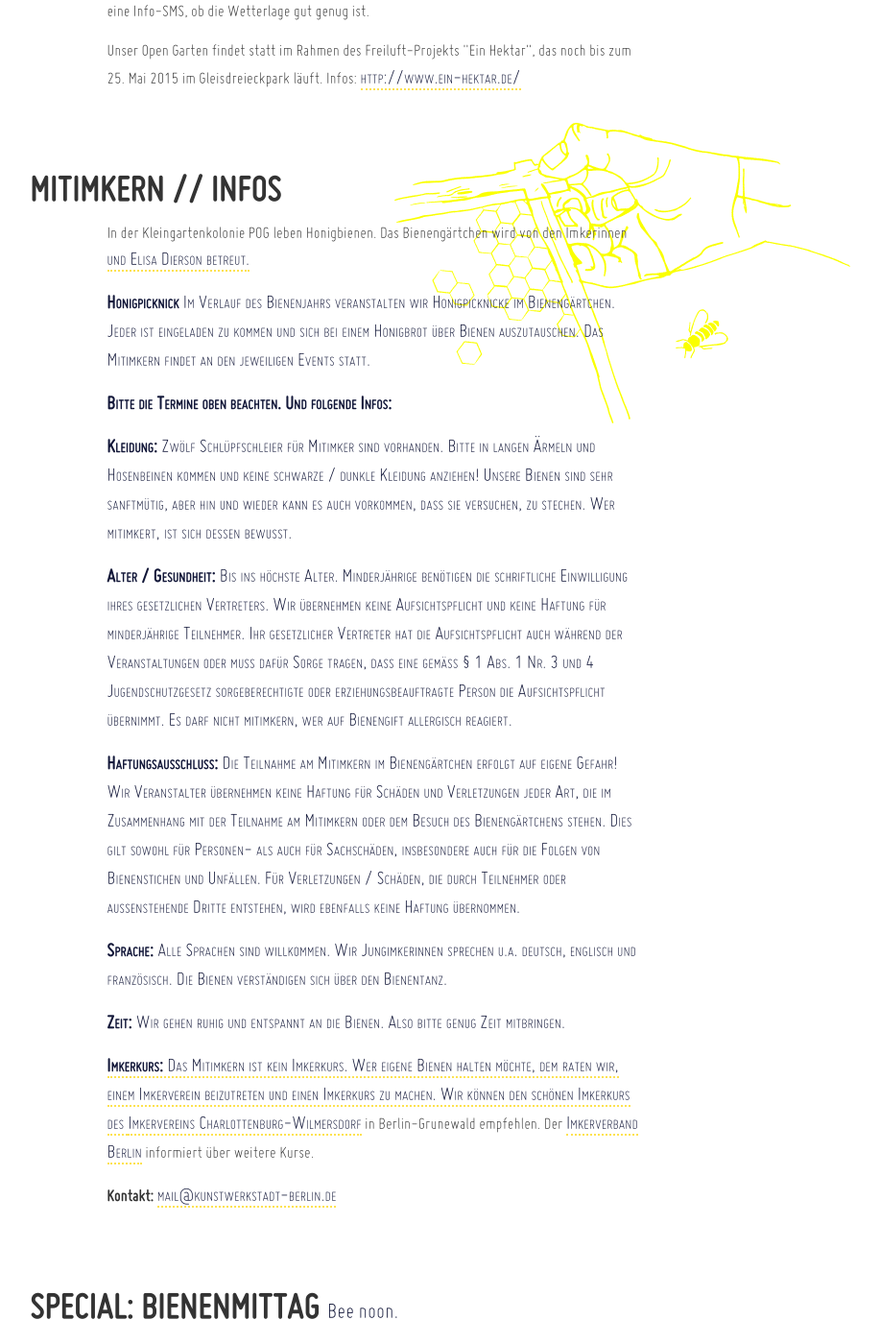
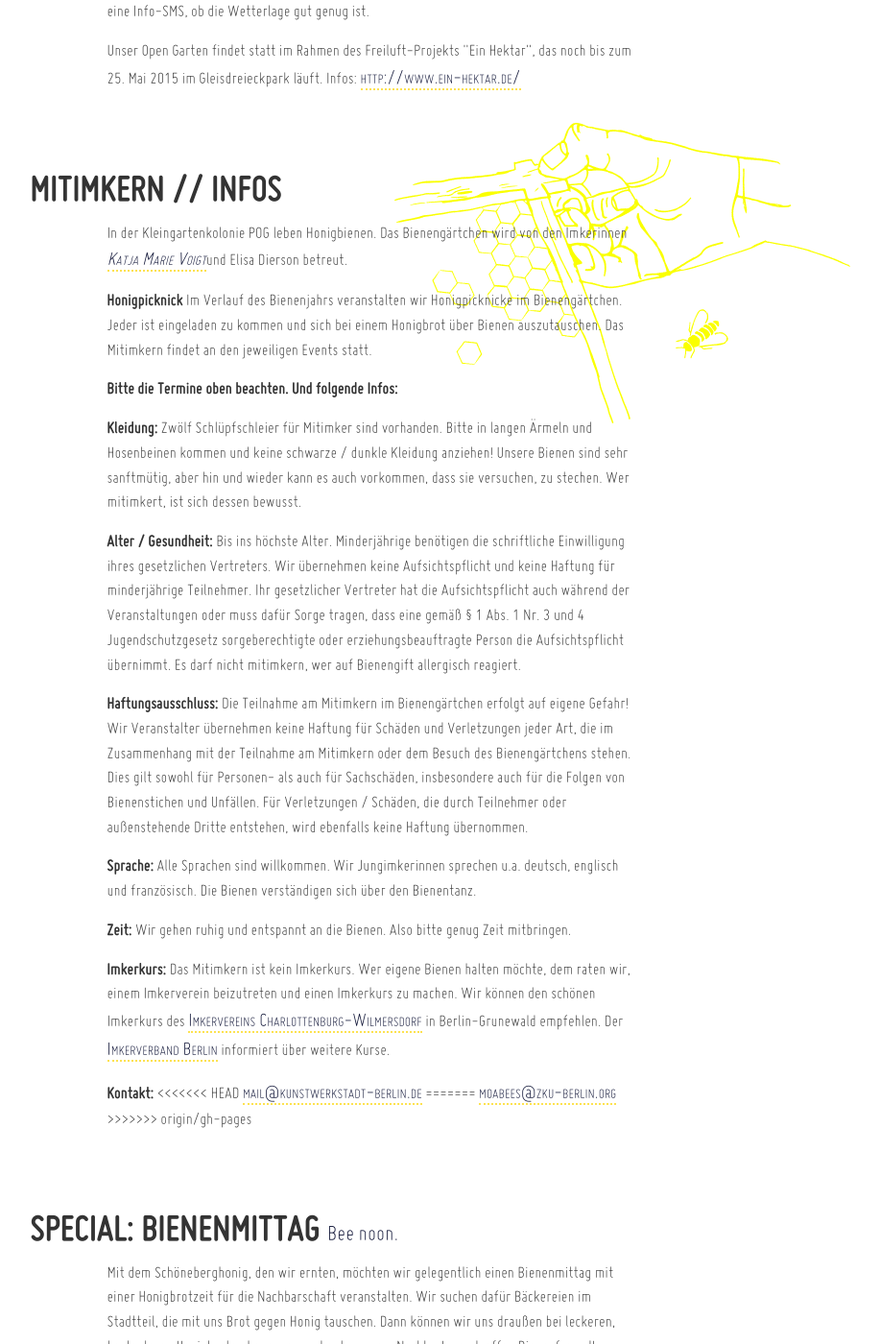
Before and after one commit to dieda/schoeneberg.berlin-bienenstadt.de, a Jekyll site: the page built from index.html, in a window 1280 px wide and 1400 px high, scrolled down 1106 px. Shown: the whole window at 96% size, without its empty margins (251-1168 px from the left). Built offline with Jekyll 4.4.1, drawn with Linux system fonts in a browser that asks for light colours.

Commit message:
Revert "Update index.html"
This reverts commit 9746b8b39c7514e348825dadbdde627437020570.

```diff
--- a/index.html
+++ b/index.html
@@ -78,7 +78,7 @@
   <div class="hand"></div>
 </h2>
 <p>
-  In der Kleingartenkolonie POG leben Honigbienen. Das Bienengärtchen wird von den Imkerinnen <a href="http://www.katjamarievoigt.com"katja marie voigt</a> und Elisa Dierson betreut.
+  In der Kleingartenkolonie POG leben Honigbienen. Das Bienengärtchen wird von den Imkerinnen <a href="http://www.katjamarievoigt.com" target="_blank"<p><i>Katja Marie Voigt</i></a>und Elisa Dierson betreut.
 </p>
 <p>
   <strong>Honigpicknick</strong> Im Verlauf des Bienenjahrs veranstalten wir Honigpicknicke im Bienengärtchen. Jeder ist eingeladen zu kommen und sich bei einem Honigbrot über Bienen auszutauschen. Das Mitimkern findet an den jeweiligen Events statt.
@@ -117,7 +117,11 @@
 </p>
 <p>
   <strong>Kontakt:</strong>
+<<<<<<< HEAD
   <a href="mailto:mail@kunstwerkstadt-berlin.de">mail@kunstwerkstadt-berlin.de</a>
+=======
+  <a href="mailto:moabees@zku-berlin.org">moabees@zku-berlin.org</a>
+>>>>>>> origin/gh-pages
 </p>
 
 
```
